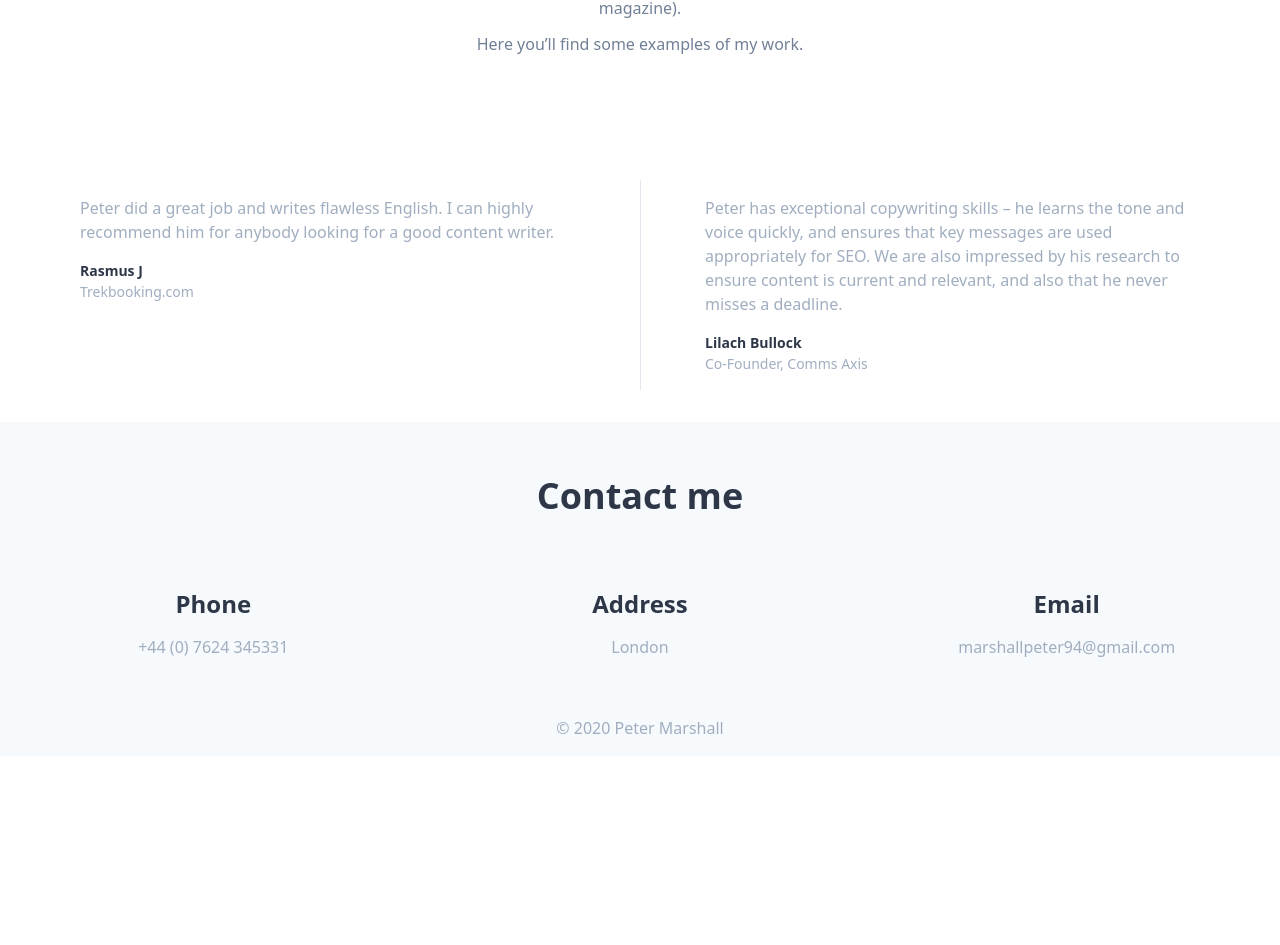
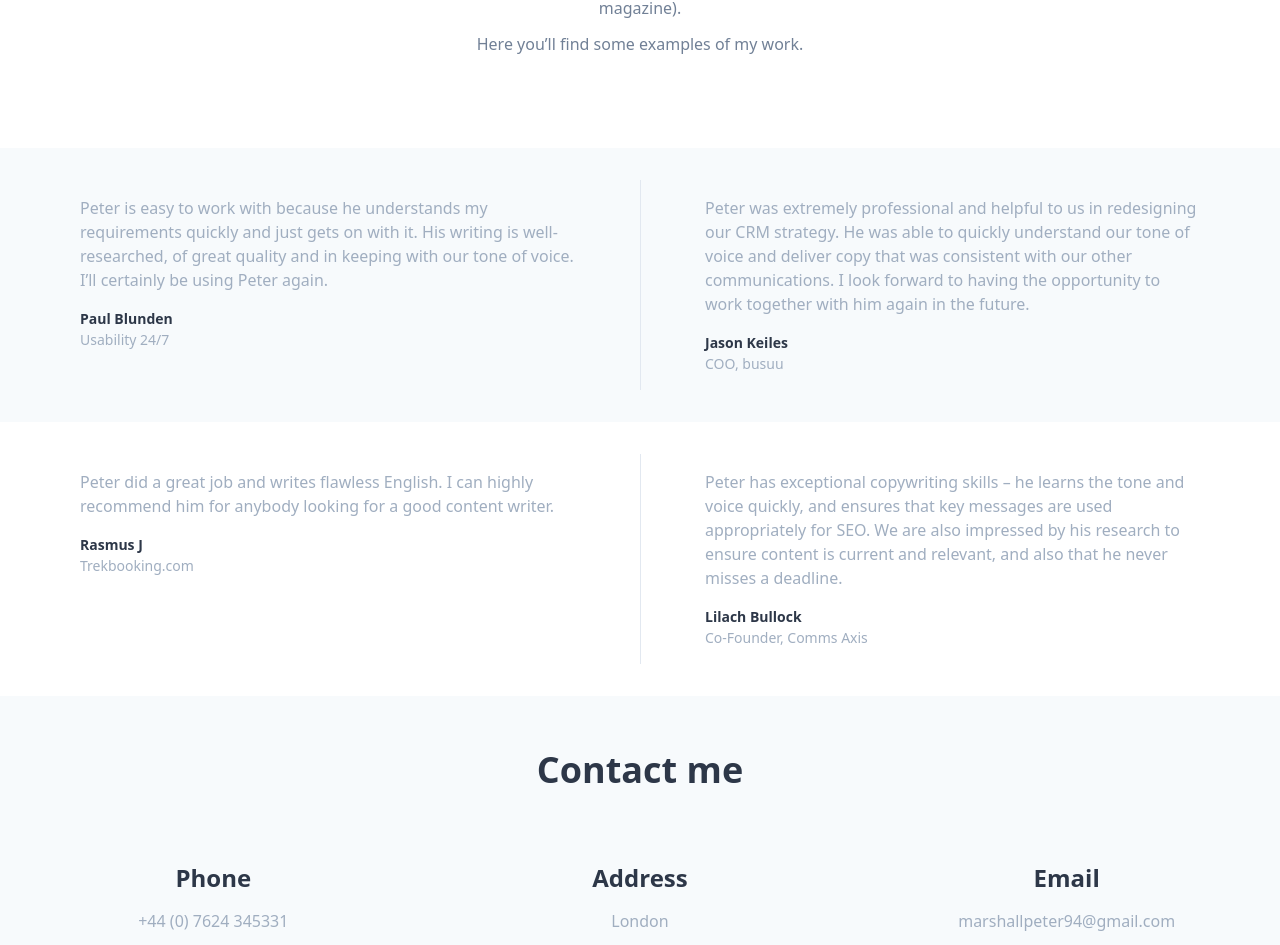
Before and after one commit to alexjackhughes/petermarshallportfolio, a Next.js app: page / in a window 1280 px wide. Shown: the part 1130-2075 px from the top of the page. Before the commit the page ends 1886 px from the top, so only its background shows below. Built offline with nearby package versions, Linux system fonts and the light colour scheme; some icons are missing.

Commit message:
Added more quotes

```diff
--- /dev/null
+++ b/components/quotes.js
@@ -0,0 +1,29 @@
+export default function Quotes() {
+  return (
+    <section class="py-8 px-4 bg-gray-100">
+      <div class="flex flex-wrap">
+        <div class="md:w-1/2 py-4 md:px-16 mb-4 md:mb-0">
+          <p class="mb-4 text-gray-500">
+            Peter is easy to work with because he understands my requirements
+            quickly and just gets on with it. His writing is well-researched, of
+            great quality and in keeping with our tone of voice. I’ll certainly
+            be using Peter again.
+          </p>
+          <p class="text-sm font-bold text-gray-800">Paul Blunden</p>
+          <p class="text-sm text-gray-500">Usability 24/7</p>
+        </div>
+        <div class="md:w-1/2 py-4 md:px-16 mb-4 md:mb-0 md:border-l">
+          <p class="mb-4 text-gray-500">
+            Peter was extremely professional and helpful to us in redesigning
+            our CRM strategy. He was able to quickly understand our tone of
+            voice and deliver copy that was consistent with our other
+            communications. I look forward to having the opportunity to work
+            together with him again in the future.
+          </p>
+          <p class="text-sm font-bold text-gray-800">Jason Keiles</p>
+          <p class="text-sm text-gray-500">COO, busuu</p>
+        </div>
+      </div>
+    </section>
+  );
+}
--- a/pages/index.js
+++ b/pages/index.js
@@ -1,6 +1,7 @@
 import Nav from "../components/nav";
 import Hero from "../components/hero";
 import About from "../components/about";
+import Quotes from "../components/quotes";
 import Testimonials from "../components/testimonials";
 import Footer from "../components/footer";
 import Contact from "../components/contact";
@@ -11,6 +12,7 @@ export default function IndexPage() {
       <Nav />
       <Hero />
       <About />
+      <Quotes />
       <Testimonials />
       <Contact />
       <Footer />
```
